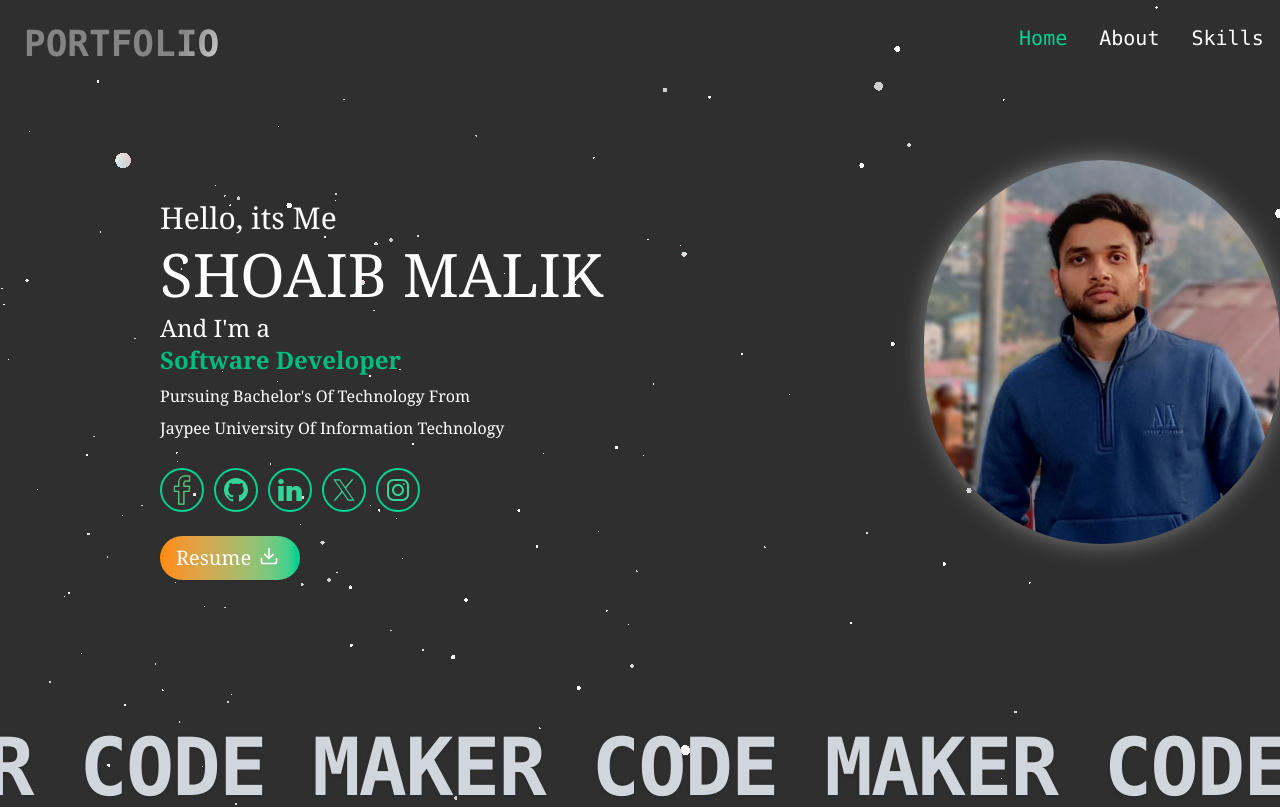
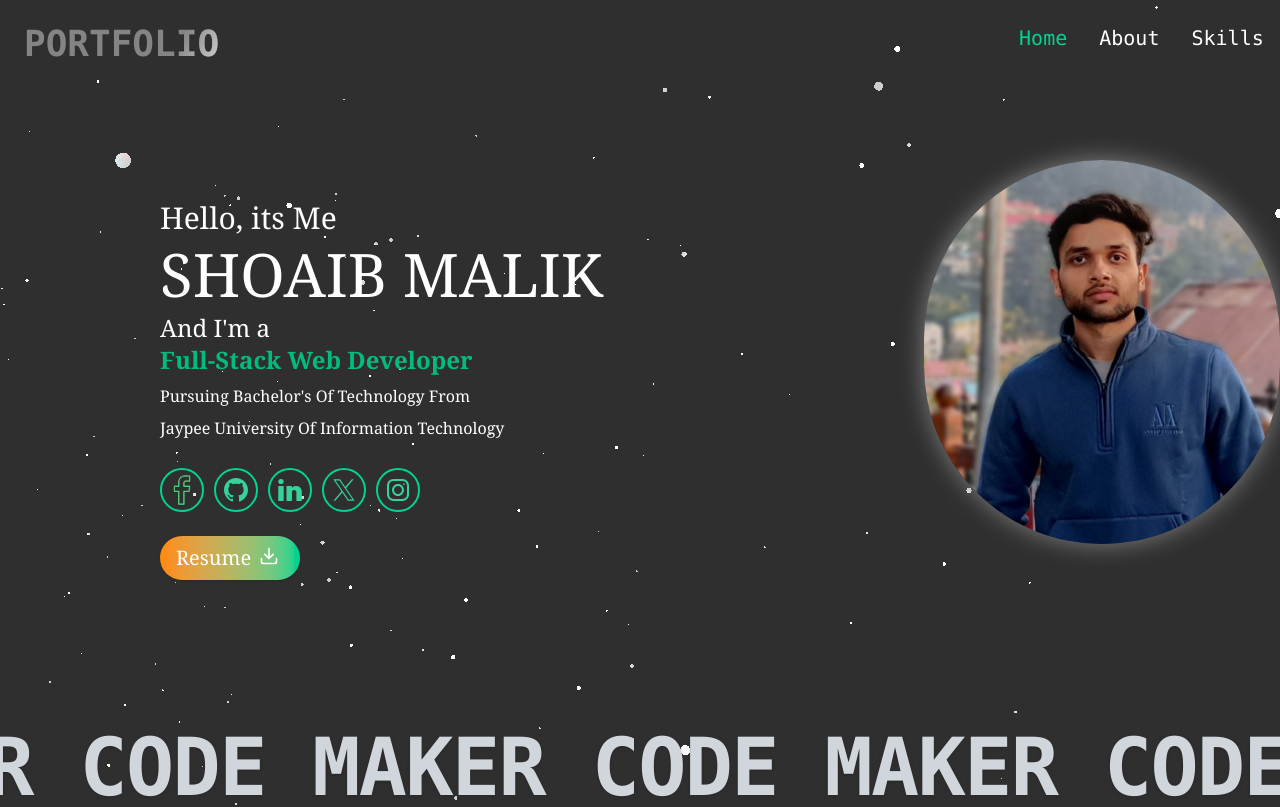
Before and after one commit to Er-shoaib-malik/PORTFOLIO, a React (Vite) app: page / in a window 1280 px wide. Shown: the top 807 px of the page. Built offline with nearby package versions, Linux system fonts and the light colour scheme.

Commit message:
Update Landing.jsx

```diff
--- a/src/Landing.jsx
+++ b/src/Landing.jsx
@@ -12,7 +12,7 @@ const Landing = () => {
         <div>
           <p className="text-2xl">And I'm a</p>
           <p className="text-2xl text-emerald-500 font-semibold">
-            Software Developer
+            Full-Stack Web Developer
           </p>
         </div>
         <p>Pursuing Bachelor's Of Technology From</p>
```
